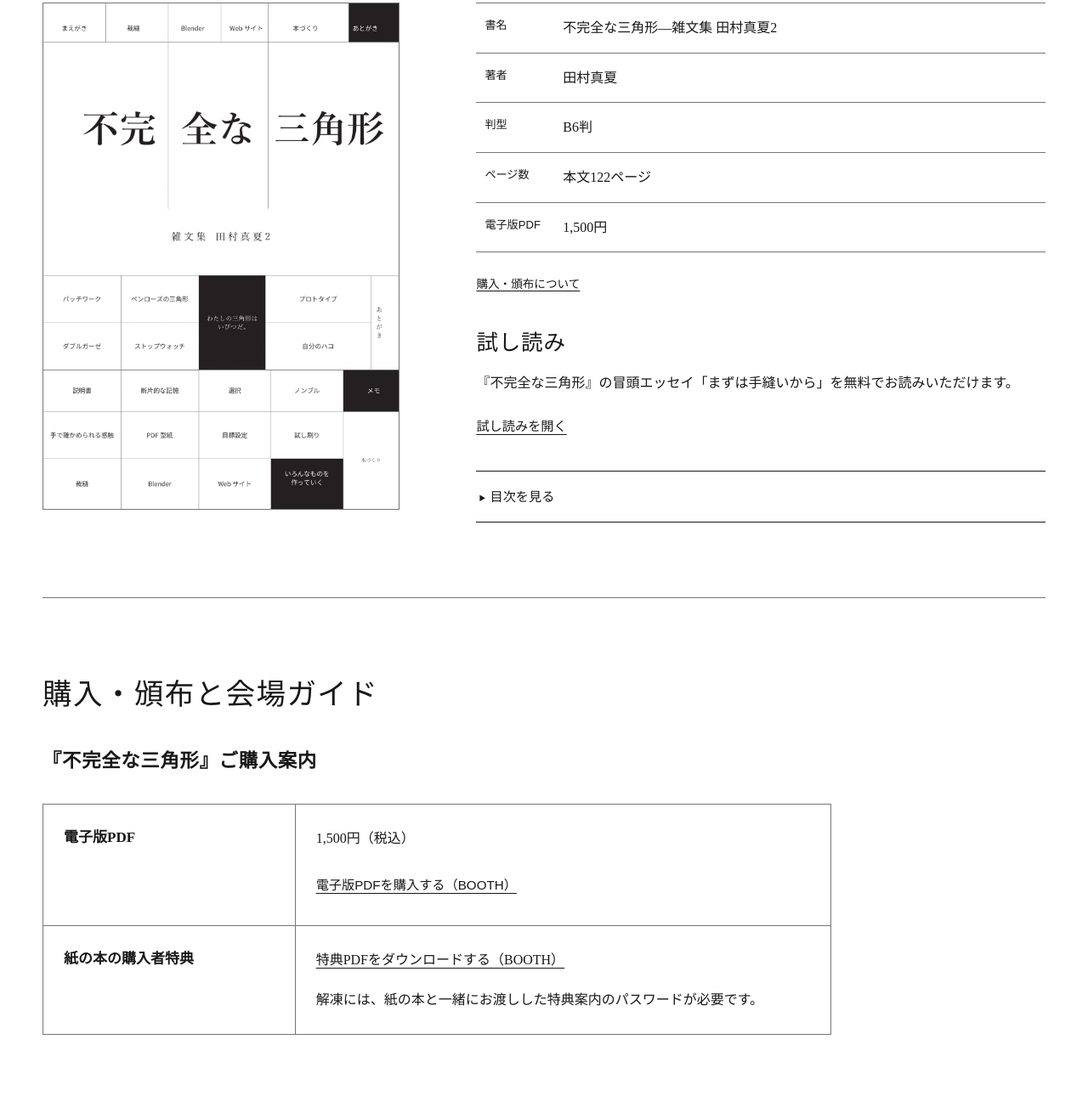
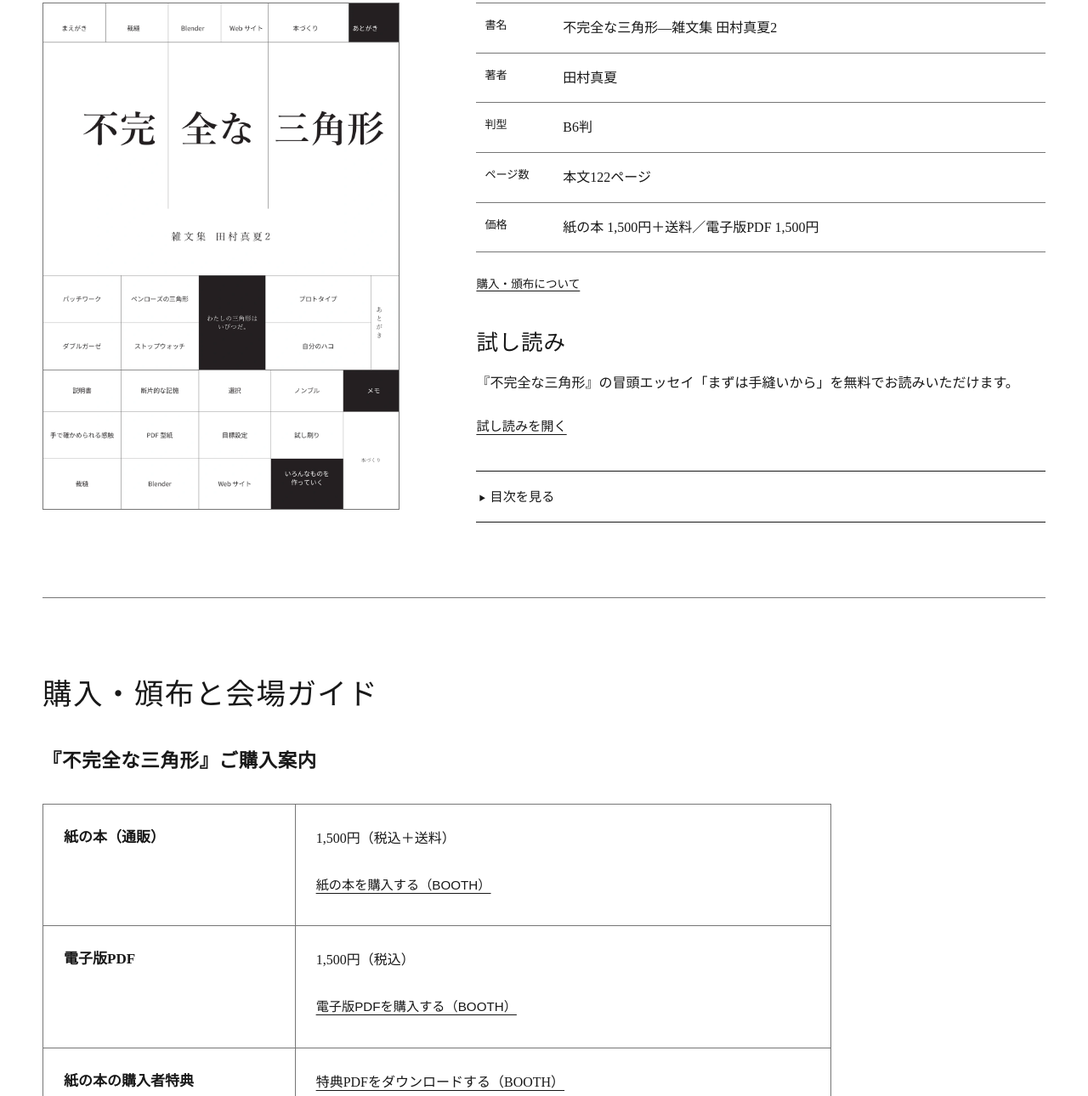
Before and after one commit to tamuramanatsu/website, a plain HTML site: page bunfuri_tokyo43/index.html in a window 1280 px wide. Shown: the part 2307-3597 px from the top of the page at 85% size. Drawn offline with Linux system fonts and the light colour scheme.

Commit message:
Add BOOTH link for the print edition of Imperfect Triangle

```diff
--- a/bunfuri_tokyo43/index.html
+++ b/bunfuri_tokyo43/index.html
@@ -65,7 +65,7 @@
           <tr><th scope="row">著者</th><td>田村真夏</td></tr>
           <tr><th scope="row">判型</th><td>B6判</td></tr>
           <tr><th scope="row">ページ数</th><td>本文122ページ</td></tr>
-          <tr><th scope="row">電子版PDF</th><td>1,500円</td></tr>
+          <tr><th scope="row">価格</th><td>紙の本 1,500円＋送料／電子版PDF 1,500円</td></tr>
         </tbody></table>
         <p class="event-link"><a href="#buy">購入・頒布について</a></p>
         <section class="sample" id="sample" aria-labelledby="sample-title">
@@ -82,6 +82,13 @@
       <h3 id="purchase-guide-title">『不完全な三角形』ご購入案内</h3>
       <table class="purchase-table" aria-labelledby="purchase-guide-title">
         <tbody>
+          <tr>
+            <th scope="row"><span>紙の本（通販）</span></th>
+            <td>
+              <p>1,500円（税込＋送料）</p>
+              <p><a class="read-link" href="https://tamuramanatsu.booth.pm/items/9172456">紙の本を購入する（BOOTH）</a></p>
+            </td>
+          </tr>
           <tr>
             <th scope="row"><span>電子版PDF</span></th>
             <td>
```
Also changed, not shown: book.html (+2 -1 lines).
